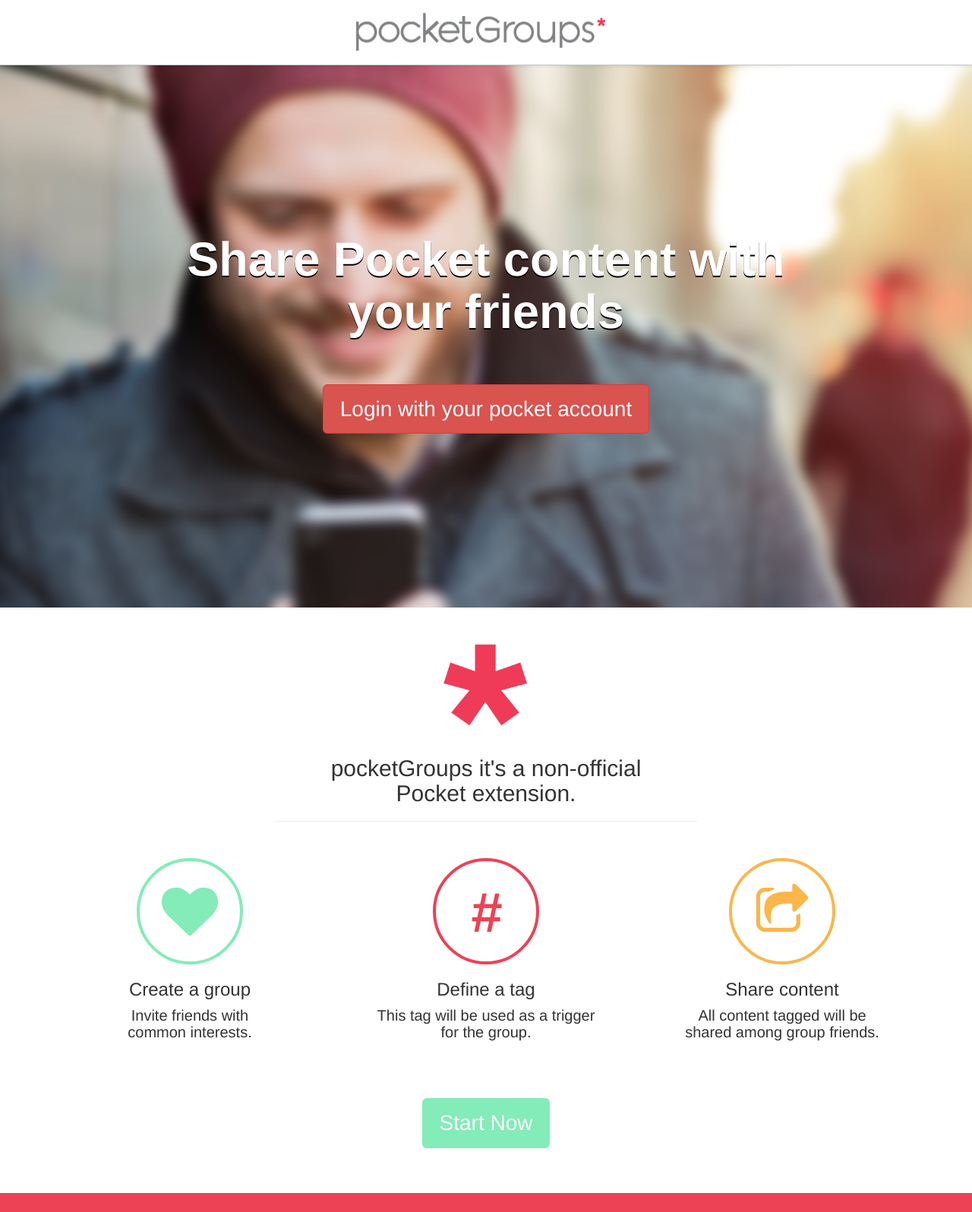
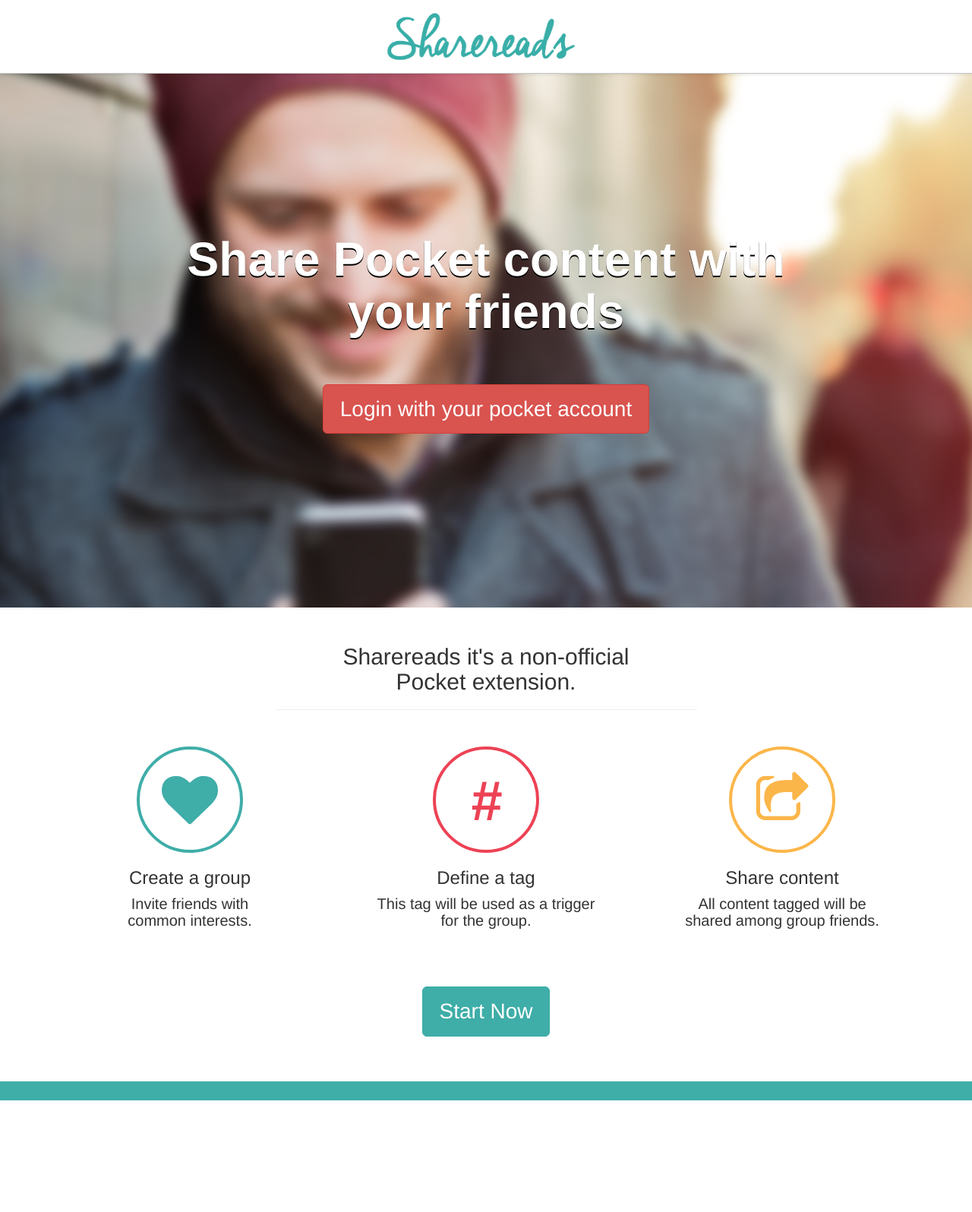
Before and after one commit to filipeximenes/pocketgroups, a Django app: template core/templates/core/index.html in a window 1280 px wide. Shown: the whole page at 76% size. After the commit the page ends 1449 px from the top, so only its background shows below. Run offline with Django 3.2, Linux system fonts and the light colour scheme; the template is opened without the code that fills it, so the values that code supplies are empty; parts of the project's set-up code (start-up, migrations or seed data) failed here and were passed over; some libraries are stand-ins or nearby versions.

Commit message:
new branding

```diff
--- a/core/static/css/app.css
+++ b/core/static/css/app.css
@@ -5,11 +5,13 @@ html {
 body {
   margin-top: 78px; }
 
+des
 .alert {
-  padding-top: 22px; }
+  padding-top: 30px;
+  padding-bottom: 11px; }
 
 .navbar-brand img {
-  width: 332px;
+  width: 250px;
   display: inherit; }
 
 .header-global {
@@ -60,6 +62,8 @@ body {
     .vert-text h1 {
       width: 100%; } }
 
+.description {
+  margin-top: 2em; }
   .description h4 {
     font-size: 20px;
     font-weight: 100; }
@@ -82,8 +86,8 @@ body {
     vertical-align: middle;
     text-align: center; }
   .description .img1 {
-  border-color: #83ecb8;
-  color: #83ecb8; }
+    border-color: #3FADA8;
+    color: #3FADA8; }
   .description .img2 {
     border-color: #ed4255;
     color: #ed4255;
@@ -92,19 +96,30 @@ body {
     border-color: #fbb64a;
     color: #fbb64a; }
 
+.login {
+  color: #ffffff;
+  background-color: #547A81;
+  border-color: #537980; }
+  .login:hover {
+    color: #ffffff;
+    background-color: #4C696F;
+    border-color: #48676D; }
+  .login:focus {
+    color: #ffffff; }
+
 .call-to-act {
   margin-bottom: 2em; }
   .call-to-act button {
     color: #ffffff;
-    background-color: #83ecb8;
-    border-color: #83ecb8;
+    background-color: #3FADA8;
+    border-color: #3FADA8;
     margin-top: 20px;
     margin-bottom: 2em;
     font-size: 28px;
     padding: 13px 22px; }
     .call-to-act button:hover {
       color: #ffffff;
-      background-color: #73D8A6;
+      background-color: #38918C;
       border-color: #73D8A6; }
     .call-to-act button:focus {
       color: #ffffff; }
@@ -178,4 +193,4 @@ body {
   width: 100%;
   /* Set the fixed height of the footer here */
   height: 25px;
-  background-color: #ed4255; }
+  background-color: #3FADA8; }
--- a/core/templates/base.html
+++ b/core/templates/base.html
@@ -6,16 +6,16 @@
     <link rel="stylesheet" href="{% static 'css/app.css' %}">
     <script type="text/javascript" href="{% static 'vendor/bootstrap-3.0.3/js/bootstrap.min.js' %}"></script>
     <link href="{% static 'font-awesome/css/font-awesome.min.css' %}" rel="stylesheet">
-    <link rel="icon" type="image/png" href="{% static 'img/favicon.png' %}">
-    <meta name="description" content="pocketGroups it's a non-official Pocket extension."/>
+    <link rel="icon" type="image/png" href="{% static 'img/favicon2.png' %}">
+    <meta name="description" content="Sharereads it's a non-official Pocket extension."/>
 
     <!-- Facebook Tags -->
-    <meta property="og:url" content="http://www.getpocketgroups.com/index/"/>
-    <meta property="og:image" content="http://getpocketgroups.com/static/img/fb-img.png"/>
-    <meta property="og:title" content="pocketGroups | Unofficial Pocket Extension"/>
-    <meta property="og:description" content="pocketGroups it's a non-official Pocket extension."/>
+    <meta property="og:url" content="http://www.getSharereads.com/index/"/>
+    <meta property="og:image" content="http://getSharereads.com/static/img/fb-img.png"/>
+    <meta property="og:title" content="Sharereads | Unofficial Pocket Extension"/>
+    <meta property="og:description" content="Sharereads it's a non-official Pocket extension."/>
 
-    <title>pocketGroups | Unofficial Pocket Extension</title>
+    <title>Sharereads | Unofficial Pocket Extension</title>
     <!--[if lt IE 9]>
       <script src="https://oss.maxcdn.com/libs/html5shiv/3.7.0/html5shiv.js"></script>
       <script src="https://oss.maxcdn.com/libs/respond.js/1.3.0/respond.min.js"></script>
@@ -29,7 +29,7 @@
     <div class="navbar navbar-fixed-top header-global " role="navigation">
         <div class="container">
           <div class="navbar-header">
-            <a class="navbar-brand" href="{% url 'groups:list' %}"><img class="img-responsive" src="{% static 'img/pocketgroup_logo3.png' %}"></a>
+            <a class="navbar-brand" href="{% url 'groups:list' %}"><img class="img-responsive" src="{% static 'img/pocketgroup_logo.png' %}"></a>
           </div>
         </div>
     </div>
@@ -48,7 +48,7 @@
       m=s.getElementsByTagName(o)[0];a.async=1;a.src=g;m.parentNode.insertBefore(a,m)
       })(window,document,'script','//www.google-analytics.com/analytics.js','ga');
 
-      ga('create', 'UA-48253449-1', 'getpocketgroups.com');
+      ga('create', 'UA-48253449-1', 'getSharereads.com');
       ga('send', 'pageview');
     </script>
   </body>
--- a/core/templates/core/index.html
+++ b/core/templates/core/index.html
@@ -16,8 +16,8 @@
       <div class="container">
         <div class="row">
           <div class="col-md-6 col-md-offset-3 text-center">
-            <img src="{% static 'img/star.png' %}">
-            <h2>pocketGroups it's a non-official </br> Pocket extension.</h2>
+            {# <img src="{% static 'img/star.png' %}"> #}
+            <h2>Sharereads it's a non-official </br> Pocket extension.</h2>
             <hr>
           </div>
         </div>
```
Also changed, not shown: core/static/sass/style.scss (+28 -9 lines), requirements.txt (+6 -15 lines), core/static/img/pocketgroup_logo.png. Lines whose indentation alone changed are shown as unchanged.
